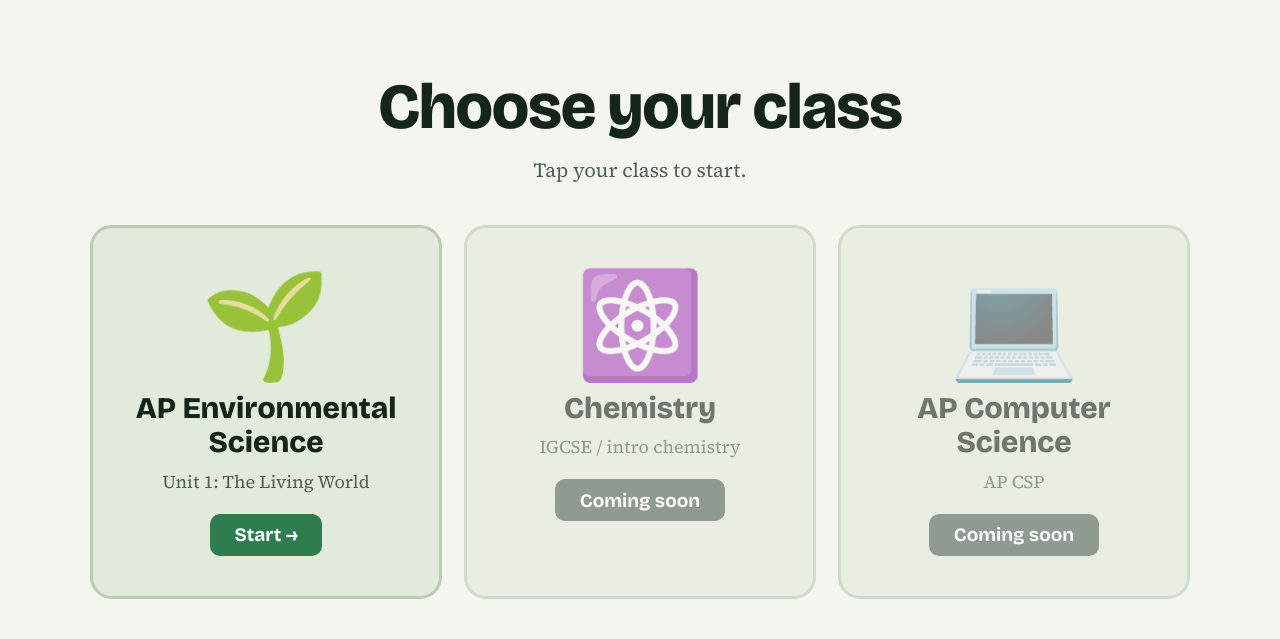
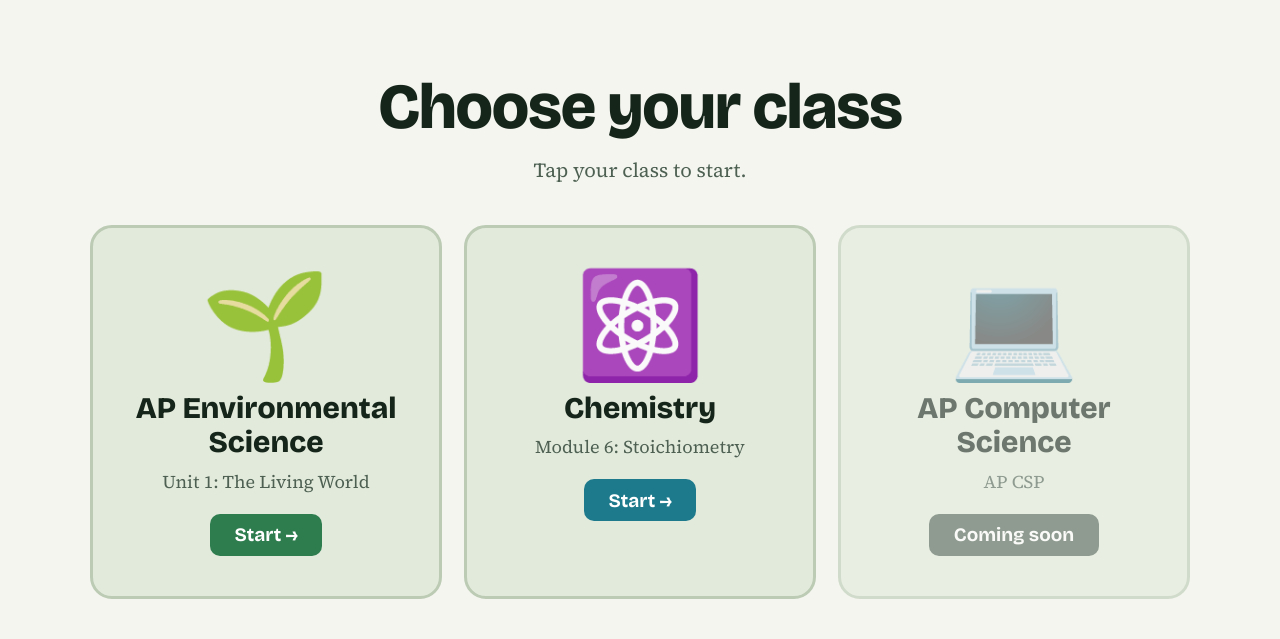
Before and after one commit to johncrescenzi/smoa, a plain HTML site: page index.html in a window 1280 px wide. Drawn offline with nearby package versions, Linux system fonts and the light colour scheme.

Commit message:
Update Chemistry class info and link

```diff
--- a/index.html
+++ b/index.html
@@ -25,7 +25,7 @@ a.card:hover,a.card:focus-visible{transform:translateY(-4px);border-color:var(--
 /* To add a class: put its folder in the repo and set "link" to the folder name, e.g. "chemistry/". Leave link "" to show "Coming soon". */
 var CLASSES=[
  {emoji:"🌱",name:"AP Environmental Science",info:"Unit 1: The Living World",link:"apes/",color:"#2e7d4f"},
- {emoji:"⚛️",name:"Chemistry",info:"IGCSE / intro chemistry",link:"",color:"#1d7a8c"},
+ {emoji:"⚛️",name:"Chemistry",info:"Module 6: Stoichiometry",link:"chemistry/",color:"#1d7a8c"},
  {emoji:"💻",name:"AP Computer Science",info:"AP CSP",link:"",color:"#5b4fc4"}
 ];
 var teacher=/^#teacher$/i.test(location.hash),g=document.getElementById("g");
```
